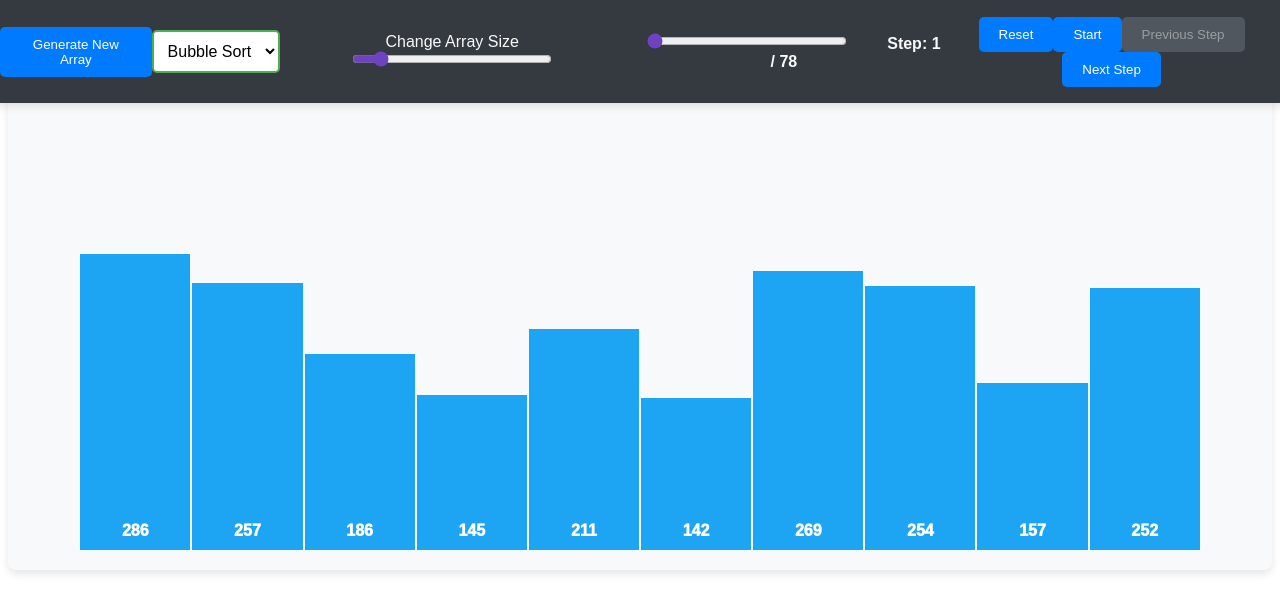
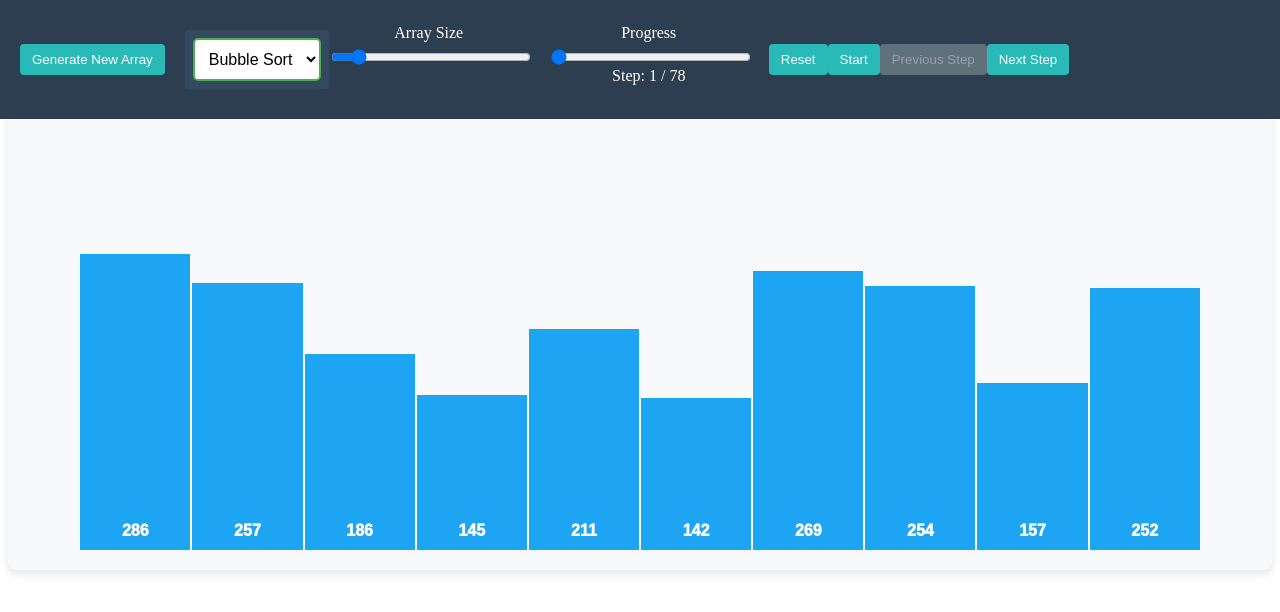
Before and after one commit to TonyLai1101/Sorting-Visualizer, a React (Create React App) app: page / in a window 1280 px wide. Shown: the top 612 px of the page. Built offline with nearby package versions, Linux system fonts and the light colour scheme.

Commit message:
fix toolbar

```diff
--- a/src/components/Control.js
+++ b/src/components/Control.js
@@ -1,7 +1,7 @@
-import React from 'react';
-import '../style/Control.css';
-import ControlButtons from './ControlButtons';
-import AlgorithmSelector from './AlgorithmSelector';
+import React from "react";
+import "../style/Control.css";
+import ControlButtons from "./ControlButtons";
+import AlgorithmSelector from "./AlgorithmSelector";
 
 const Controls = ({
   stepGenerated,
@@ -10,7 +10,6 @@ const Controls = ({
   currentStepIndex,
   steps,
   algorithm,
-
   onGenerateNewArray,
   onStart,
   onPause,
@@ -19,25 +18,37 @@ const Controls = ({
   onPreviousStep,
   onAlgorithmChange,
   onSliderChange,
-
 }) => (
   <div className="controls">
-        <button  onClick={() => onGenerateNewArray(10)} disabled={!paused && !completed}>Generate New Array</button>
-
-        <AlgorithmSelector algorithm={algorithm} onAlgorithmChange={onAlgorithmChange} disabled={!paused}/>
-
-        <div id="arraySize">Change Array Size
+    <button
+      onClick={() => onGenerateNewArray(10)}
+      disabled={!paused && !completed}
+    >
+      Generate New Array
+    </button>
+    <AlgorithmSelector
+      algorithm={algorithm}
+      onAlgorithmChange={onAlgorithmChange}
+      disabled={!paused}
+    />
+    <div className="sliders-wrapper">
+      <div className="slider-container">
+        <label htmlFor="arraySize">Array Size</label>
         <input
+          id="arraySize"
           type="range"
           min="5"
           max="50"
-                onChange={(sizeValue) => onGenerateNewArray(sizeValue.target.value)}
+          onChange={(e) => onGenerateNewArray(e.target.value)}
           disabled={!paused}
           defaultValue={10}
         />
       </div>
-            <div className="process-slider">
+
+      <div className="slider-container">
+        <label htmlFor="progressSlider">Progress</label>
         <input
+          id="progressSlider"
           type="range"
           min="0"
           max={steps.length - 1}
@@ -45,8 +56,13 @@ const Controls = ({
           onChange={(e) => onSliderChange(Number(e.target.value))}
           disabled={!paused}
         />
-      <span>Step: {currentStepIndex + 1} / {steps.length}</span>
+        <span>
+          Step: {currentStepIndex + 1} / {steps.length}
+        </span>
       </div>
+    </div>
+  <div className="control-buttons">
+
     <ControlButtons
       onStart={onStart}
       onPause={onPause}
@@ -56,9 +72,11 @@ const Controls = ({
       paused={paused}
       completed={completed}
       currentStepIndex={currentStepIndex}
-            stepGenerated = {stepGenerated}
+      stepGenerated={stepGenerated}
     />
     </div>
+  </div>
+
 );
 
 export default React.memo(Controls);
--- a/src/components/ControlButtons.js
+++ b/src/components/ControlButtons.js
@@ -14,16 +14,16 @@ const ControlButtons = ({
 
     <div className="control-buttons">
 
-        <button onClick={onReset} disabled={!paused && !completed  || !stepGenerated }>Reset</button>
+        <button onClick={()=>onReset(0)} disabled={!paused && !completed  || !stepGenerated }>Reset</button>
 
         <button onClick={() => paused ? onStart() : onPause()} disabled={!stepGenerated || completed}>
             {paused ? 'Start' : 'Pause'}
 
         </button>
-        <button onClick={onPreviousStep} disabled={!paused || currentStepIndex <= 0 || !stepGenerated}>
+        <button onClick={() => onPreviousStep(currentStepIndex-1)} disabled={!paused || currentStepIndex <= 0 || !stepGenerated}>
             Previous Step
         </button>
-        <button onClick={onNextStep} disabled={!paused || completed || !stepGenerated}>
+        <button onClick={() => onNextStep(currentStepIndex+1)} disabled={!paused || completed || !stepGenerated}>
             Next Step
         </button>
     </div>
--- a/src/components/SortingVisualizer.js
+++ b/src/components/SortingVisualizer.js
@@ -2,6 +2,7 @@ import React, { useMemo , useEffect} from 'react';
 import '../style/SortingVisualizer.css';
 import { useSorting } from './useSorting';
 import Controls from './Control';
+import Bars from './Bars'
 
 const SortingVisualizer = () => {
 	const {
@@ -16,33 +17,16 @@ const SortingVisualizer = () => {
 		generateNewArray,
         setAlgorithm,
         setStep,
-        nextStep,
-        previousStep,
         startSorting,
         pauseSorting,
         onReset,
 
 	} = useSorting();
 
-
-	// Memoize the bar width calculation
-	const barWidth = useMemo(() => Math.max(2, 100 / array.length - 1), [array.length]);
-	const color = barWidth > 5 ? "white" : "transparent";
-
-	// Memoize the className calculation
-	const getBarClassName = (idx) => {
-		let className = 'array-bar';
-		const currentStep = steps[currentStepIndex]
-		if (sortedIndices.includes(idx)) {
-			className += ' sorted';
-		} else if (currentStep && currentStep.type === 'compare' && currentStep.indices.includes(idx)) {
-			className += ' comparing';
-		} else if (currentStep && currentStep.type === 'swap' && currentStep.indices.includes(idx)) {
-			className += ' swapping';
-		}
-		return className;
-	};
-
+	// This component visualizes sorting algorithms
+	// It uses the useSorting hook to manage the sorting state and operations
+	// The Controls component handles user interactions
+	// The Bars component renders the visual representation of the array
 	return (
 		<div className="sorting-visualizer" >
 			<Controls
@@ -56,29 +40,22 @@ const SortingVisualizer = () => {
 				onGenerateNewArray={generateNewArray}
 				onStart={startSorting}
 				onPause={pauseSorting}
-				onReset={onReset}
-				onNextStep={nextStep}
-				onPreviousStep={previousStep}
+				onReset={setStep}
+				onNextStep={setStep}
+				onPreviousStep={setStep}
 				onAlgorithmChange={setAlgorithm}
 				onSliderChange={setStep}
 			/>
 
+        	<Bars
+          		array={array}
+          		steps={steps}
+          		currentStepIndex={currentStepIndex}
+          		sortedIndices={sortedIndices}
+        	/>
 
-			<div className="array-container">
-				{array.map((value, idx) => (
-					<div
-						key={idx}
-						className={getBarClassName(idx)}
-						style={{
-							height: `${value}px`,
-							width: `${barWidth}%`,
-							color: color
-						}}
-					>
-						{value}
-					</div>
-				))}
-			</div>
+
+
 		</div>
 	);
 };
--- a/src/components/useSorting.js
+++ b/src/components/useSorting.js
@@ -43,18 +43,8 @@ function sortingReducer(state, action) {
     switch (action.type) {
         case SET_STEP:
             let newIndex;
-            if (typeof action.payload === 'number') {
-              // Direct index set (for slider)
-              newIndex = Math.max(0, Math.min(action.payload, state.steps.length - 1));
-            } else if (action.payload === 'next') {
-              // Next step
-              newIndex = Math.min(state.currentStepIndex + 1, state.steps.length - 1);
-            } else if (action.payload === 'previous') {
-              // Previous step
-              newIndex = Math.max(0, state.currentStepIndex - 1);
-            } else {
-              return state; // Invalid payload, no change
-            }
+            // Direct index set (for slider)
+            newIndex = Math.max(0, Math.min(action.payload, state.steps.length - 1));
 
             const newStep = state.steps[newIndex];
             const newSortedIndices = state.steps
@@ -87,19 +77,6 @@ function sortingReducer(state, action) {
                 sortedIndices: [],
 
             };
-
-
-        case RESET_ARRAY:
-            return {
-                ...state,
-                array: state.steps[0].array,
-                currentStepIndex: 0,
-                paused: true,
-                sortedIndices: []
-            };
-
-
-
         case SET_ALGORITHM:
             const initialStep = state.steps[0];
             const newSteps = algorithms[action.payload](initialStep.array.slice());
@@ -138,13 +115,13 @@ export function useSorting() {
         dispatch({ type: SET_STEP, payload: step });
     };
 
-    const nextStep = useCallback(() => {
-        setStep('next');
-    }, []);
+    // const nextStep = useCallback(() => {
+    //     setStep('next');
+    // }, []);
 
-    const previousStep = useCallback(() => {
-        setStep('previous');
-    }, []);
+    // const previousStep = useCallback(() => {
+    //     setStep('previous');
+    // }, []);
 
     const startSorting = () => {
         console.log("Running startSorting");
@@ -158,7 +135,8 @@ export function useSorting() {
 
     const onReset = () => {
         console.log("Running resetArray:");
-        dispatch({ type: RESET_ARRAY })
+        // dispatch({ type: RESET_ARRAY })
+        dispatch({ type: SET_STEP, payload: 0 });
     };
 
     // This effect handles the automatic progression of sorting steps
@@ -167,7 +145,7 @@ export function useSorting() {
         const speed = 500; // Delay between steps in milliseconds
         if (!state.paused && state.currentStepIndex < state.steps.length - 1) {
             // Set a timeout to move to the next step if not paused and not at the end
-            timeoutRef.current = setTimeout(nextStep, speed);
+            timeoutRef.current = setTimeout(() => setStep(state.currentStepIndex + 1), speed);
         }
         // Cleanup function to clear the timeout when the component unmounts or dependencies change
         return () => clearTimeout(timeoutRef.current);
@@ -185,8 +163,6 @@ export function useSorting() {
         generateNewArray,
         setAlgorithm,
         setStep,
-        nextStep,
-        previousStep,
         startSorting,
         pauseSorting,
         onReset,
--- a/src/style/Control.css
+++ b/src/style/Control.css
@@ -1,71 +1,75 @@
 .controls {
-    display: flex;
-    align-items: center;
-    justify-content: space-around;
     position: fixed;
     top: 0;
-    width: 100%;
-    background-color: #343a40;
-    padding: 10px;
-    border-radius: 0 0 8px 8px;
-    box-shadow: 0 4px 8px rgba(0, 0, 0, 0.1);
-    color: #f8f9fa;
+    left: 0;
+    right: 0;
+    background-color: #2c3e50;
+    color: white;
+    padding: 10px 20px;
+    display: flex;
+    /* justify-content: space-between; */
+    align-items: center;
     z-index: 1000;
-    font-family: sans-serif;
 }
-
-.top-bar {
-    display: flex;
-    gap: 10px;
-}
-
-.algorithmButton,
-.currentAlgorithmButton {
-    padding: 10px 20px;
-    cursor: pointer;
-    border: none;
-    border-radius: 5px;
-    background-color: #495057;
-    transition: background-color 0.3s, color 0.3s;
-    color: #f8f9fa;
-}
-
-.algorithmButton:hover {
-    background-color: #6c757d;
-}
-
-.currentAlgorithmButton {
-    background-color: #6f42c1;
-    color: #f8f9fa;
-}
-
-input[type="range"] {
-    width: 200px;
-    margin: 0 20px;
-    accent-color: #6f42c1;
+.controls>* {
+    margin-right: 20px;
+    /* Fixed gap between main elements */
 }
 
 button {
-    padding: 10px 20px;
+    background-color: #29b9b6;
+    color: white;
+    border: none;
+    padding: 8px 12px;
     cursor: pointer;
-    border: none;
-    border-radius: 5px;
-    background-color: #007bff;
-    color: white;
-    transition: background-color 0.3s, color 0.3s;
+    border-radius: 4px;
+    transition: background-color 0.3s;
 }
 
 button:hover {
-    background-color: #0056b3;
+    background-color: #29b9b6;
 }
 
 button:disabled {
+    background-color: #95a5a6;
     cursor: not-allowed;
-    opacity: 0.5;
-    background-color: #6c757d;
 }
 
-span {
-    margin-left: 20px;
-    font-weight: bold;
+.slider-container input[type="range"] {
+    width: 100%;
 }
+
+.algorithm-selector {
+    background-color: #34495e;
+    color: white;
+    border: none;
+    padding: 8px;
+    border-radius: 4px;
+}
+.sliders-wrapper {
+    display: flex;
+    justify-content: space-between;
+    align-items: flex-start;
+    gap: 20px;
+}
+.slider-container {
+    display: flex;
+    flex-direction: column;
+    margin-bottom: 10px;
+    width: 200px;
+}
+
+
+.slider-container label {
+    margin-bottom: 5px;
+}
+
+@media (max-width: 768px) {
+    .sliders-wrapper {
+        flex-direction: column;
+    }
+
+    .slider-container {
+        width: 100%;
+    }
+}
```
Lines whose indentation alone changed are shown as unchanged.
